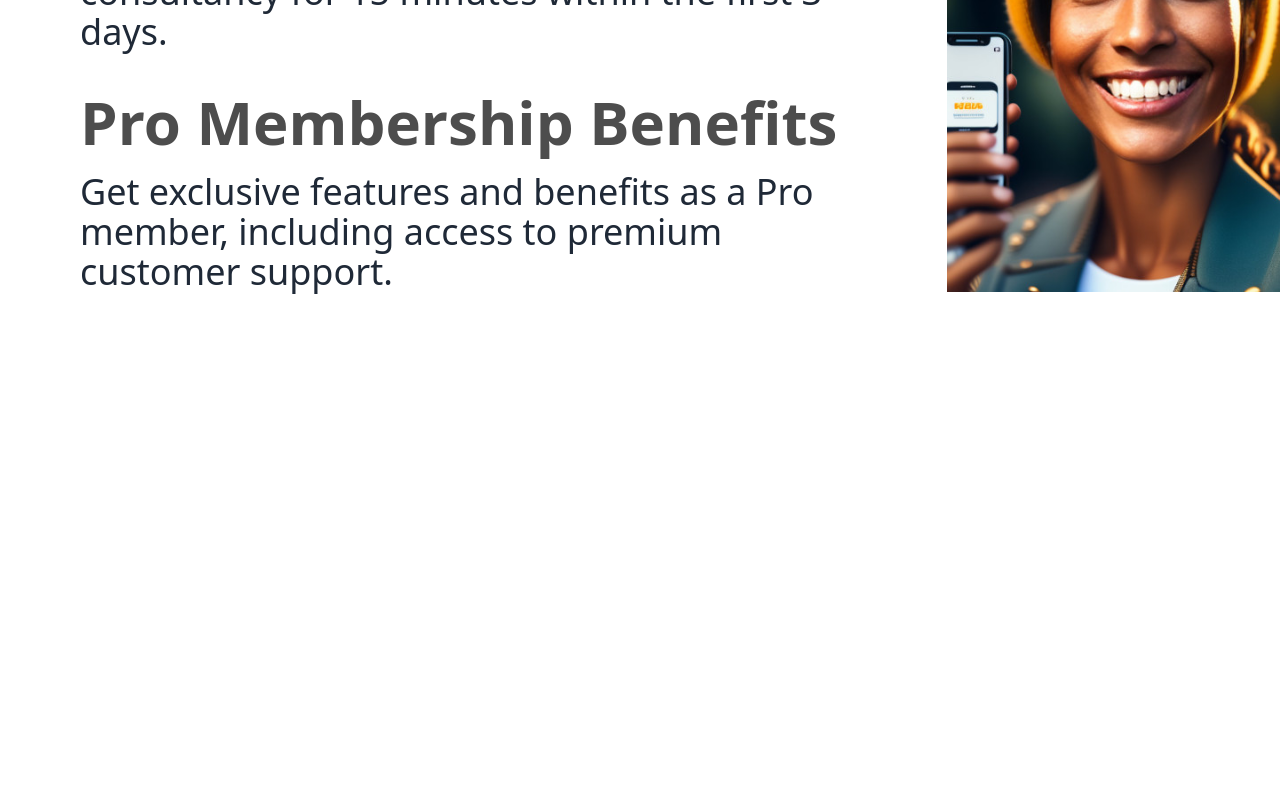
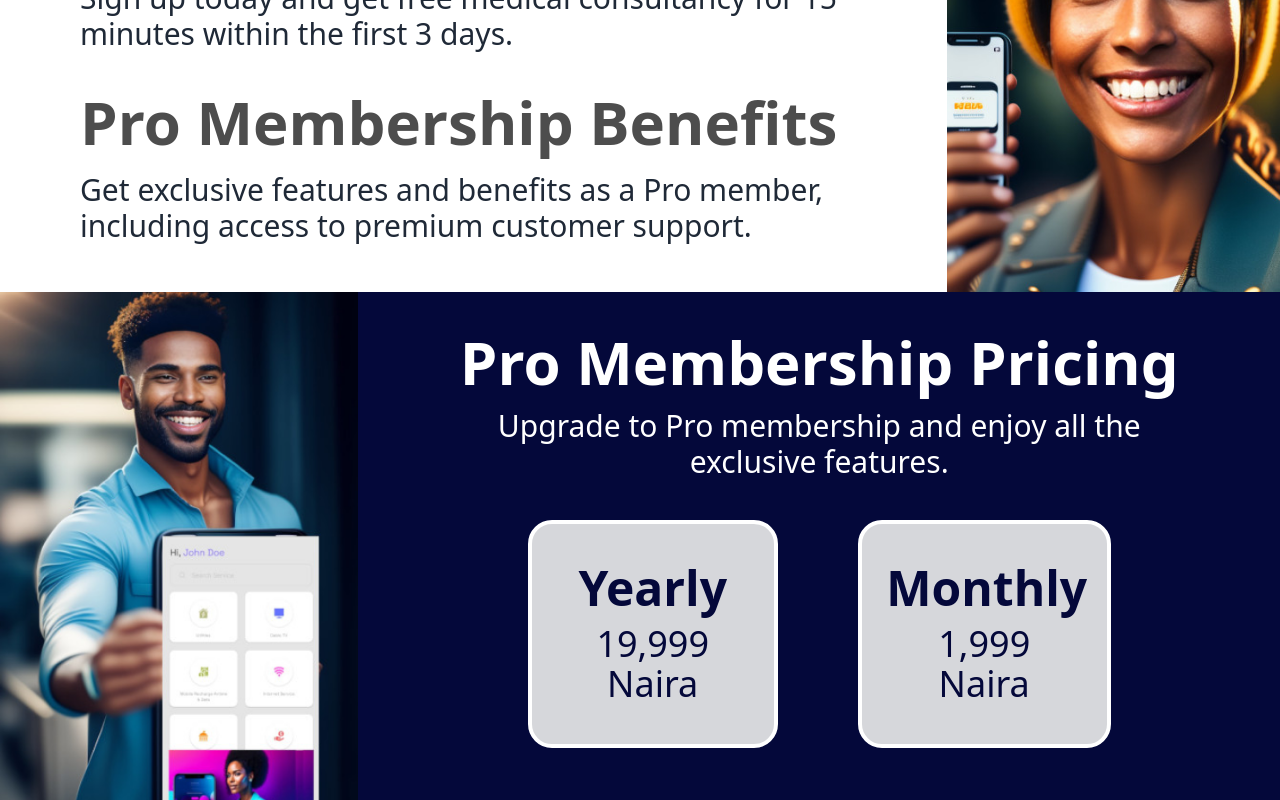
Before and after one commit to hossainarif37/billcare-client, a React (Vite) app: page / in a window 1280 px wide. Shown: the part 1016-1816 px from the top of the page. Before the commit the page ends 1312 px from the top, so only its background shows below. Built offline with nearby package versions, Linux system fonts and the light colour scheme.

Commit message:
pricing section added

```diff
--- a/src/pages/home/Features.jsx
+++ b/src/pages/home/Features.jsx
@@ -5,13 +5,13 @@ const Features = () => {
             <div className='px-4 py-10 lg:py-0  lg:px-20 space-y-6 lg:space-y-10'>
                 <div>
                     <h1 className='text-4xl lg:text-6xl font-bold mb-5 text-[#4D4D4D]'>Free Medical Consultations</h1>
-                    <h3 className='text-4xl'>Sign up today and get free medical consultancy for 15
+                    <h3 className='text-3xl'>Sign up today and get free medical consultancy for 15
                         minutes within the first 3 days.
                     </h3>
                 </div>
                 <div>
                     <h1 className='text-4xl lg:text-6xl font-bold mb-5 text-[#4D4D4D]'>Pro Membership Benefits</h1>
-                    <h3 className='text-4xl'>Get exclusive features and benefits as a Pro member,
+                    <h3 className='text-3xl'>Get exclusive features and benefits as a Pro member,
                         including access to premium customer support.
 
                     </h3>
--- a/src/pages/home/Home.jsx
+++ b/src/pages/home/Home.jsx
@@ -1,6 +1,7 @@
 import About from "./About";
 import Banner from "./Banner";
 import Features from "./Features";
+import Pricing from "./Pricing";
 
 const Home = () => {
     return (
@@ -8,6 +9,7 @@ const Home = () => {
             <Banner />
             <About />
             <Features />
+            <Pricing />
         </div>
     );
 };
--- /dev/null
+++ b/src/pages/home/Pricing.jsx
@@ -0,0 +1,31 @@
+import boy from '../../assets/images/slide_2_small.png'
+const Pricing = () => {
+    return (
+        <section className='flex flex-col-reverse lg:flex-row bg-[#04083A]'>
+            <div>
+                <img src={boy} alt="" />
+            </div>
+            <div>
+                <div className='text-white px-5 lg:px-20 text-center py-10'>
+                    <h1 className='font-black text-4xl lg:text-6xl mb-4'>Pro Membership Pricing</h1>
+                    <p className='text-3xl'>Upgrade to Pro membership and enjoy all the exclusive
+                        features.</p>
+                </div>
+                <div className='flex flex-col mb-7 lg:mb-0 lg:flex-row justify-center gap-5 lg:gap-20 text-[#04083A]'>
+                    <div className='text-center bg-[#D6D7DB] w-[250px] mx-auto lg:mx-0  py-10 border-4 rounded-3xl border-white'>
+                        <h1 className='text-5xl mb-3 font-black'>Yearly</h1>
+                        <h3 className='text-4xl'>19,999</h3>
+                        <h4 className='text-4xl'>Naira</h4>
+                    </div>
+                    <div className='text-center bg-[#D6D7DB] mx-auto lg:mx-0 text-[#04083A] w-[253px] py-10 border-4 rounded-3xl border-white'>
+                        <h1 className='text-5xl mb-3 font-black w-[250px]'>Monthly</h1>
+                        <h3 className='text-4xl'>1,999</h3>
+                        <h4 className='text-4xl'>Naira</h4>
+                    </div>
+                </div>
+            </div>
+        </section>
+    );
+};
+
+export default Pricing;
```
Also changed, not shown: 1 other file (tests, documents, lock files or other folders).
